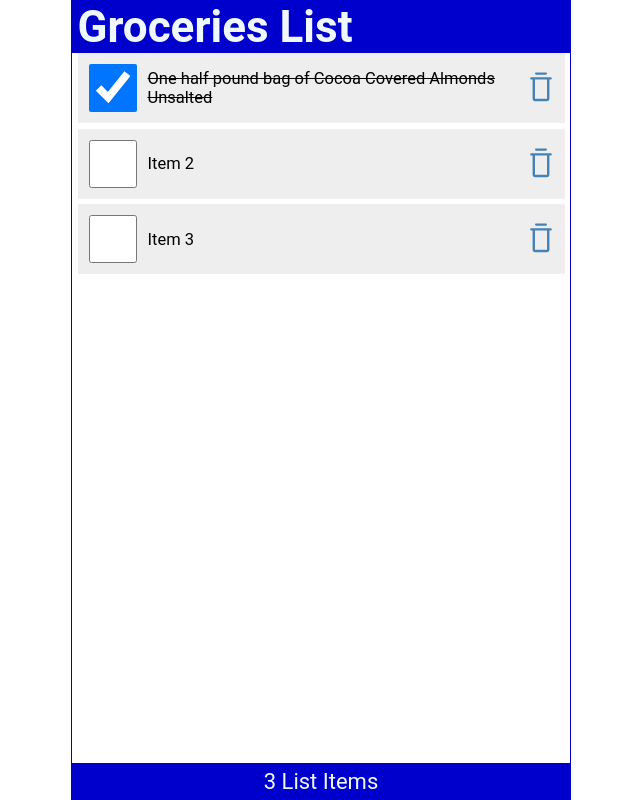
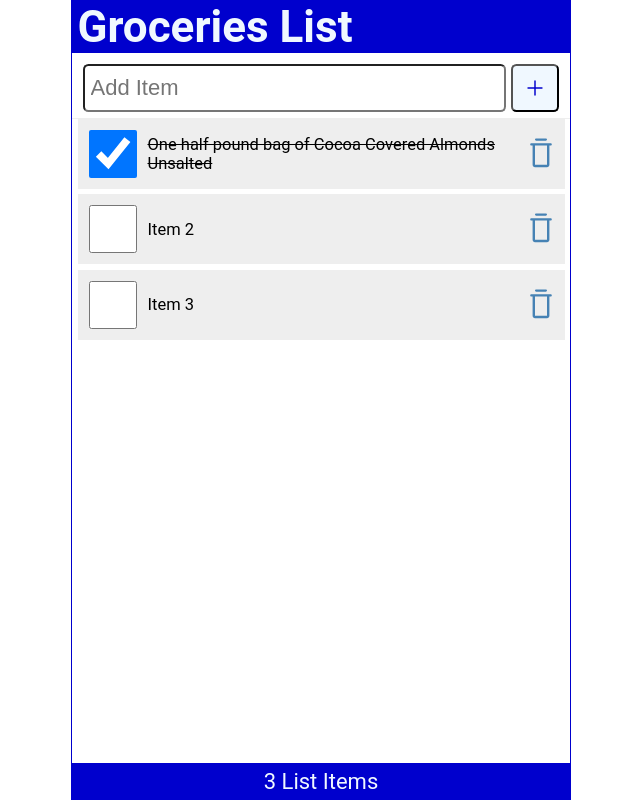
Before and after one commit to ibonelli/ReactDemo1, a React (Vite) app: page / in a window 1280 px wide. Shown: the whole page, without its empty margins (319-959 px from the left). Built offline with nearby package versions, Linux system fonts and the light colour scheme.

Commit message:
Added a form input to be able to add items. Not functional yet, but shows on the App.

```diff
--- /dev/null
+++ b/src/AddItem.jsx
@@ -0,0 +1,40 @@
+import { RxPlus } from "react-icons/rx";
+import { useRef } from 'react';
+
+/*
+const AddItem = ({ newItem, setNewItem, handleSubmit }) => {
+
+    <form className='addForm' onSubmit={handleSubmit}>
+
+    ref={inputRef}
+
+    value={newItem}
+    onChange={(e) => setNewItem(e.target.value)}
+
+    onClick={() => inputRef.current.focus()}
+*/
+
+const AddItem = () => {
+    const inputRef = useRef();
+
+    return (
+        <form className='addForm'>
+            <label htmlFor='addItem'>Add Item</label>
+            <input
+                autoFocus
+                id='addItem'
+                type='text'
+                placeholder='Add Item'
+                required
+            />
+            <button
+                type='submit'
+                aria-label='Add Item'
+            >
+                <RxPlus />
+            </button>
+        </form>
+    )
+}
+
+export default AddItem
--- a/src/App.jsx
+++ b/src/App.jsx
@@ -1,6 +1,7 @@
 import { useState } from 'react';
 
 import Header from './Header';
+import AddItem from './AddItem';
 import Content from './Content';
 import Footer from './Footer';
 
@@ -38,6 +39,7 @@
   return (
     <div className="App">
       <Header title="Groceries List" />
+      <AddItem />
       <Content
         items={items}
         handleCheck={handleCheck}
--- a/src/LineItem.jsx
+++ b/src/LineItem.jsx
@@ -2,7 +2,7 @@
 
 const LineItem = ({ item, handleCheck, handleDelete }) => {
     return (
-        <li className="item" key={item.id}>
+        <li className="item">
             <input
                 type="checkbox"
                 onChange={() => handleCheck(item.id)}
--- a/src/index.css
+++ b/src/index.css
@@ -117,3 +117,46 @@
   color: red;
   outline: none;
 }
+
+.addForm {
+  width: 100%;
+  display: flex;
+  justify-content: flex-start;
+  margin: 0.5rem 0 0;
+  padding: 0 0.5rem 0.25rem;
+  border-bottom: 1px solid #eee;
+}
+
+.addForm label {
+  position: absolute;
+  left: -99999px;
+}
+
+.addForm input[type='text'] {
+  flex-grow: 1;
+  max-width: calc(100% - 50px);
+  min-height: 48px;
+  font-size: 1rem;
+  padding: 0.25rem;
+  border-radius: 0.25rem;
+  margin-right: 0.25rem;
+  outline: none;
+}
+
+button {
+  height: 48px;
+  min-width: 48px;
+  border-radius: 0.25rem;
+  padding: 0.5rem;
+  font-size: 1rem;
+  background-color: aliceblue;
+  color: mediumblue;
+  cursor: pointer;
+}
+
+button:focus,
+button:hover {
+  color: white;
+  background-color: limegreen;
+  outline: none;
+}
```
Also changed, not shown: 1 other file (tests, documents, lock files or other folders).
